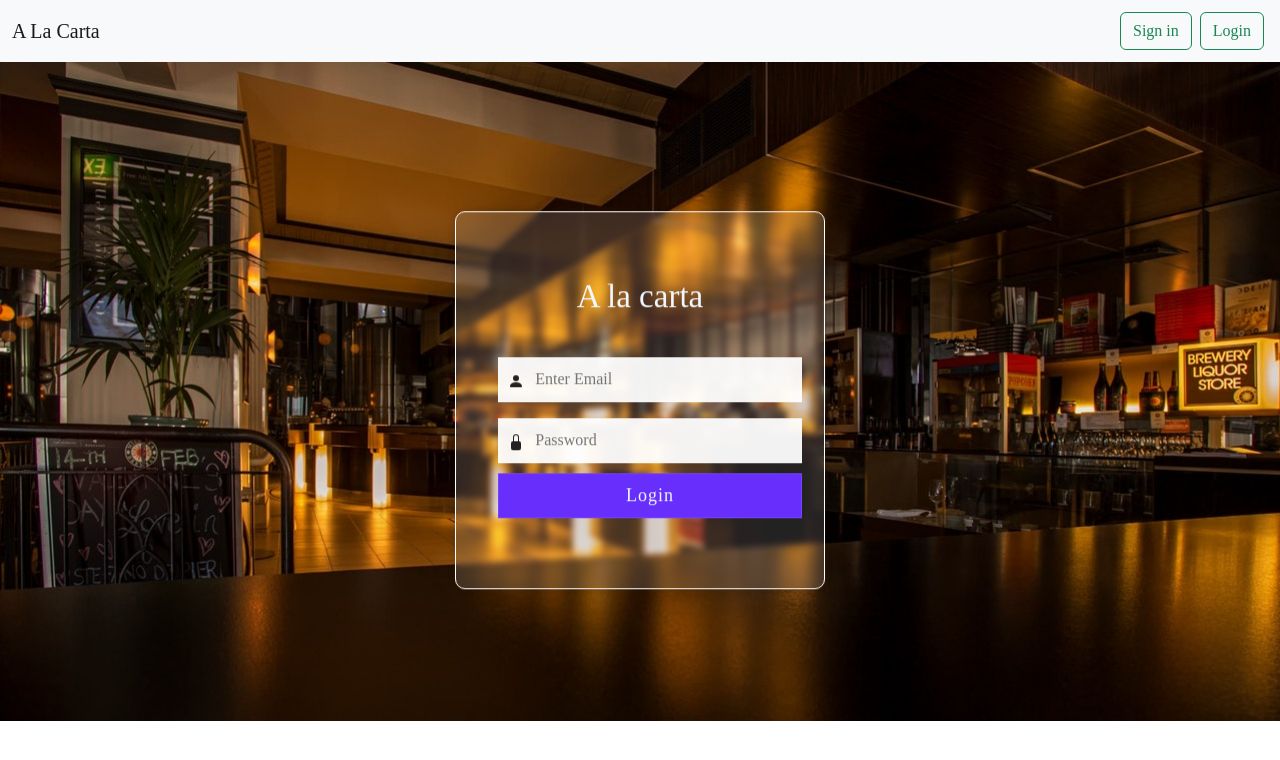
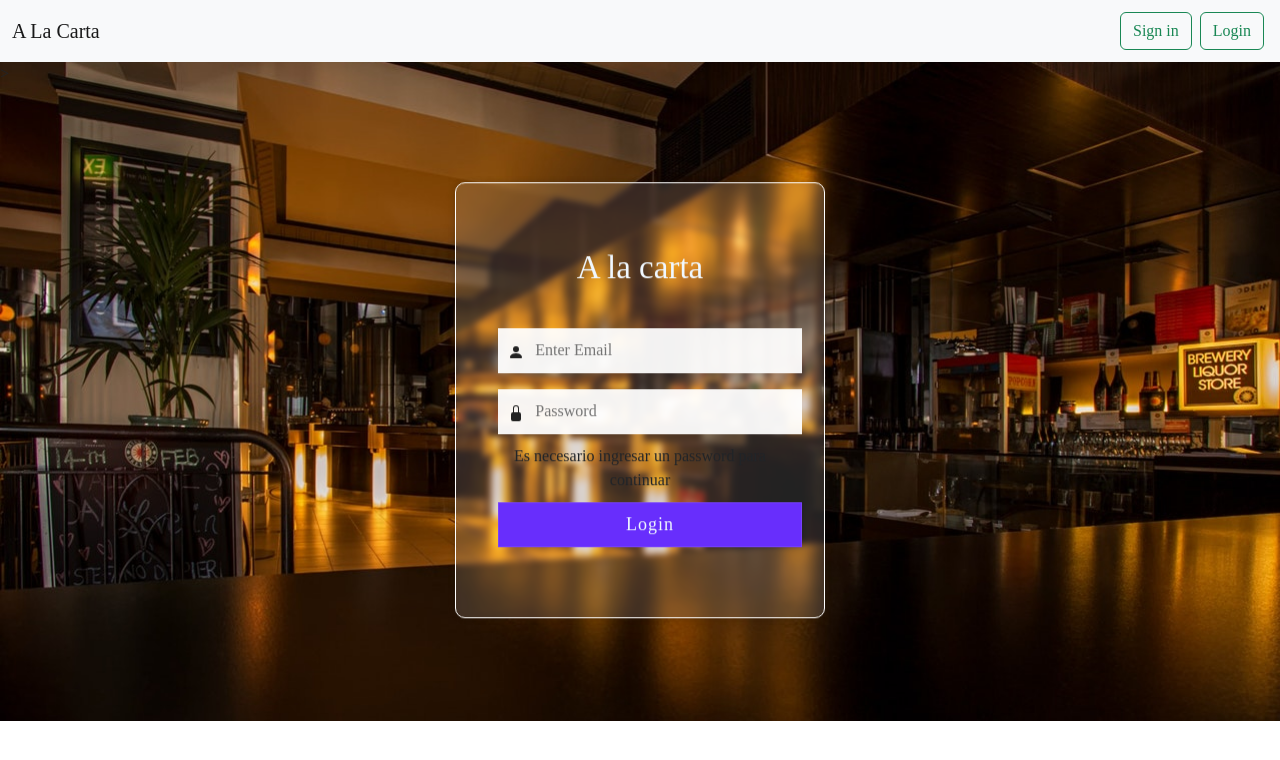
Before and after one commit to MacarenaRodriguez1993/A_la_carta, an Angular app: page /login in a window 1280 px wide. Shown: the top 760 px of the page. Built offline with nearby package versions, Linux system fonts and the light colour scheme; a web font is replaced by a local one.

Commit message:
form login

```diff
--- a/src/app/app.module.ts
+++ b/src/app/app.module.ts
@@ -1,4 +1,5 @@
 import { NgModule } from '@angular/core';
+import { ReactiveFormsModule } from '@angular/forms';
 import { BrowserModule } from '@angular/platform-browser';
 
 import { AppRoutingModule } from './app-routing.module';
@@ -16,7 +17,8 @@ import { NavbarComponent } from './components/navbar/navbar.component';
   ],
   imports: [
     BrowserModule,
-    AppRoutingModule
+    AppRoutingModule,
+    ReactiveFormsModule
   ],
   providers: [],
   bootstrap: [AppComponent]
--- a/src/app/components/login/login.component.html
+++ b/src/app/components/login/login.component.html
@@ -1,18 +1,24 @@
 <div class="bg-img">
     <div class="content">
         <header>A la carta</header>
-        <form action="#">
+        <form [formGroup]="formulario" (ngSubmit)="onSubmit()" action="http://challenge-react.alkemy.org/" method="POST" >
             <div class="field">
                 <span><svg xmlns="http://www.w3.org/2000/svg" width="16" height="16" fill="currentColor" class="bi bi-person-fill" viewBox="0 0 16 16">
                     <path d="M3 14s-1 0-1-1 1-4 6-4 6 3 6 4-1 1-1 1H3zm5-6a3 3 0 1 0 0-6 3 3 0 0 0 0 6z"/>
                   </svg></span>
-                <input type="text" required placeholder="Enter Email">
+                <input type="text" formControlName="email" placeholder="Enter Email">
+            </div>
+            <div *ngIf="formulario.controls['email'].invalid && (formulario.controls['email'].dirty || formulario.controls['email'].touched)">
+                El email ingresado no es valido
             </div>
             <div class="field space">
                 <span><svg xmlns="http://www.w3.org/2000/svg" width="16" height="16" fill="currentColor" class="bi bi-lock-fill" viewBox="0 0 16 16">
                     <path d="M8 1a2 2 0 0 1 2 2v4H6V3a2 2 0 0 1 2-2zm3 6V3a3 3 0 0 0-6 0v4a2 2 0 0 0-2 2v5a2 2 0 0 0 2 2h6a2 2 0 0 0 2-2V9a2 2 0 0 0-2-2z"/>
                   </svg></span>
-                <input type="password" class="pass-key" required placeholder="Password">
+                <input type="password" formControlName="password" class="pass-key" placeholder="Password">
+            </div>
+            <div *ngIf="formulario.controls['password'].invalid">
+                Es necesario ingresar un password para continuar
             </div>
             <div class="field">
                 <input type="submit" value="Login">
--- a/src/app/components/login/login.component.ts
+++ b/src/app/components/login/login.component.ts
@@ -1,4 +1,5 @@
 import { Component, OnInit } from '@angular/core';
+import { FormBuilder, FormControl, FormGroup, Validators } from '@angular/forms';
 
 @Component({
   selector: 'app-login',
@@ -7,10 +8,27 @@ import { Component, OnInit } from '@angular/core';
 })
 export class LoginComponent implements OnInit {
 
-  constructor() { }
+  formulario=new FormGroup(
+    {
+      email: new FormControl(''),
+      password:new FormControl('')
+    }
+  );
+  constructor(
+    private builder:FormBuilder
+  ) {
+    this.formulario=this.builder.group({
+      email:['',Validators.email],
+      password:['',Validators.required]
+    })
+   }
 
   ngOnInit(): void {
 
   }
 
+  onSubmit(){
+    console.log(this.formulario.value);
+  }
+
 }
```
